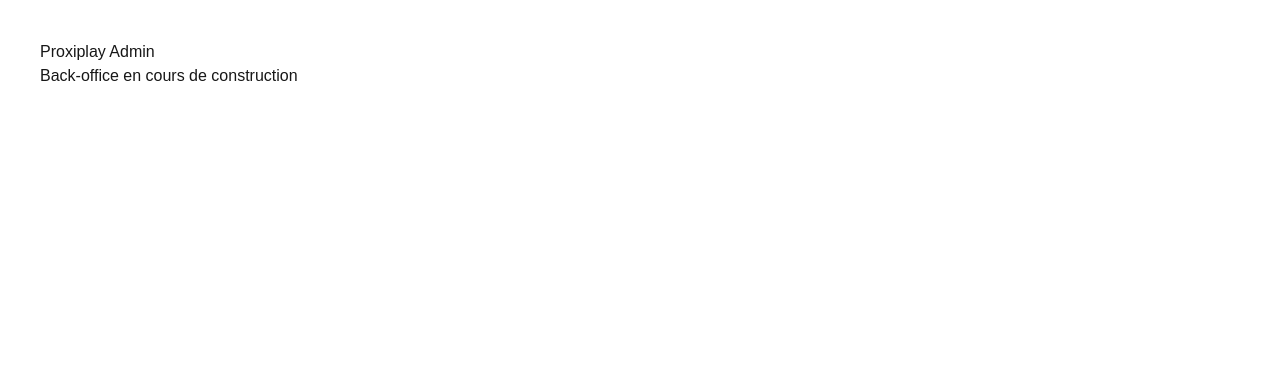
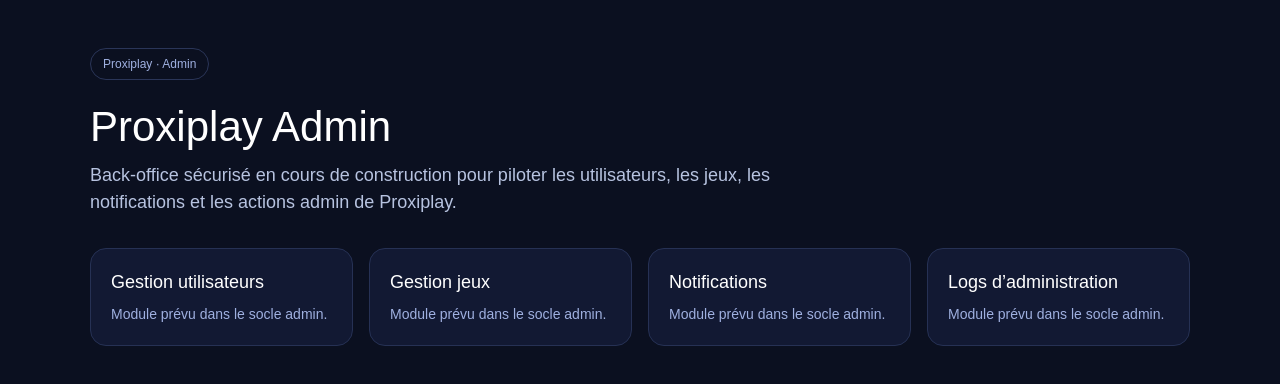
Before and after one commit to proxiplaypro-svg/proxiplay-admin, a Next.js app: page / in a window 1280 px wide. Shown: the top 384 px of the page. Built offline with nearby package versions, Linux system fonts and the light colour scheme.

Commit message:
improve admin landing page

```diff
--- a/app/page.tsx
+++ b/app/page.tsx
@@ -1,8 +1,82 @@
 export default function Home() {
   return (
-    <main style={{ padding: 40 }}>
-      <h1>Proxiplay Admin</h1>
-      <p>Back-office en cours de construction</p>
+    <main
+      style={{
+        minHeight: "100vh",
+        backgroundColor: "#0b1020",
+        color: "#ffffff",
+        padding: "48px 32px",
+        fontFamily: "Arial, sans-serif",
+      }}
+    >
+      <div style={{ maxWidth: 1100, margin: "0 auto" }}>
+        <div
+          style={{
+            display: "inline-block",
+            padding: "6px 12px",
+            border: "1px solid #2a3558",
+            borderRadius: 999,
+            fontSize: 12,
+            color: "#9fb0e0",
+            marginBottom: 24,
+          }}
+        >
+          Proxiplay · Admin
+        </div>
+
+        <h1
+          style={{
+            fontSize: 42,
+            lineHeight: 1.1,
+            margin: "0 0 12px",
+          }}
+        >
+          Proxiplay Admin
+        </h1>
+
+        <p
+          style={{
+            fontSize: 18,
+            color: "#b7c3e0",
+            maxWidth: 720,
+            margin: "0 0 32px",
+          }}
+        >
+          Back-office sécurisé en cours de construction pour piloter les utilisateurs,
+          les jeux, les notifications et les actions admin de Proxiplay.
+        </p>
+
+        <div
+          style={{
+            display: "grid",
+            gridTemplateColumns: "repeat(auto-fit, minmax(220px, 1fr))",
+            gap: 16,
+            marginTop: 24,
+          }}
+        >
+          {[
+            "Gestion utilisateurs",
+            "Gestion jeux",
+            "Notifications",
+            "Logs d’administration",
+          ].map((item) => (
+            <div
+              key={item}
+              style={{
+                background: "#121933",
+                border: "1px solid #263154",
+                borderRadius: 16,
+                padding: 20,
+              }}
+            >
+              <h2 style={{ fontSize: 18, margin: "0 0 8px" }}>{item}</h2>
+              <p style={{ margin: 0, color: "#9fb0e0", fontSize: 14 }}>
+                Module prévu dans le socle admin.
+              </p>
+            </div>
+          ))}
+        </div>
+      </div>
     </main>
   );
 }
```
